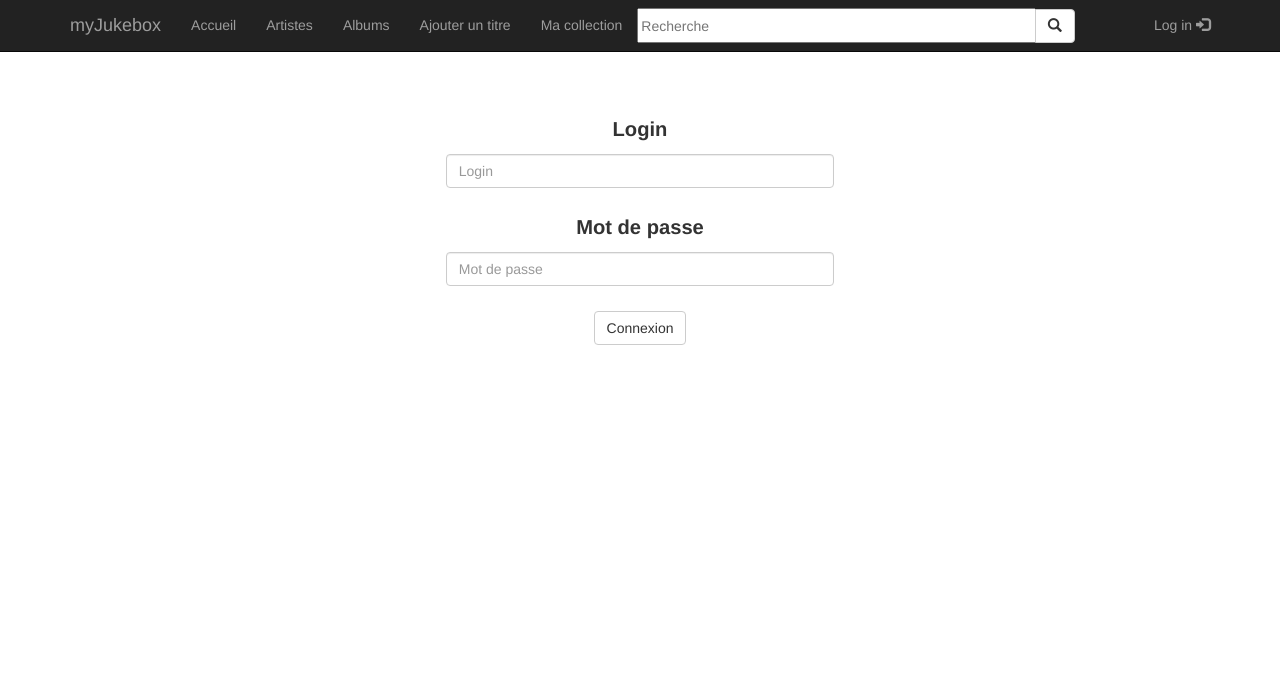
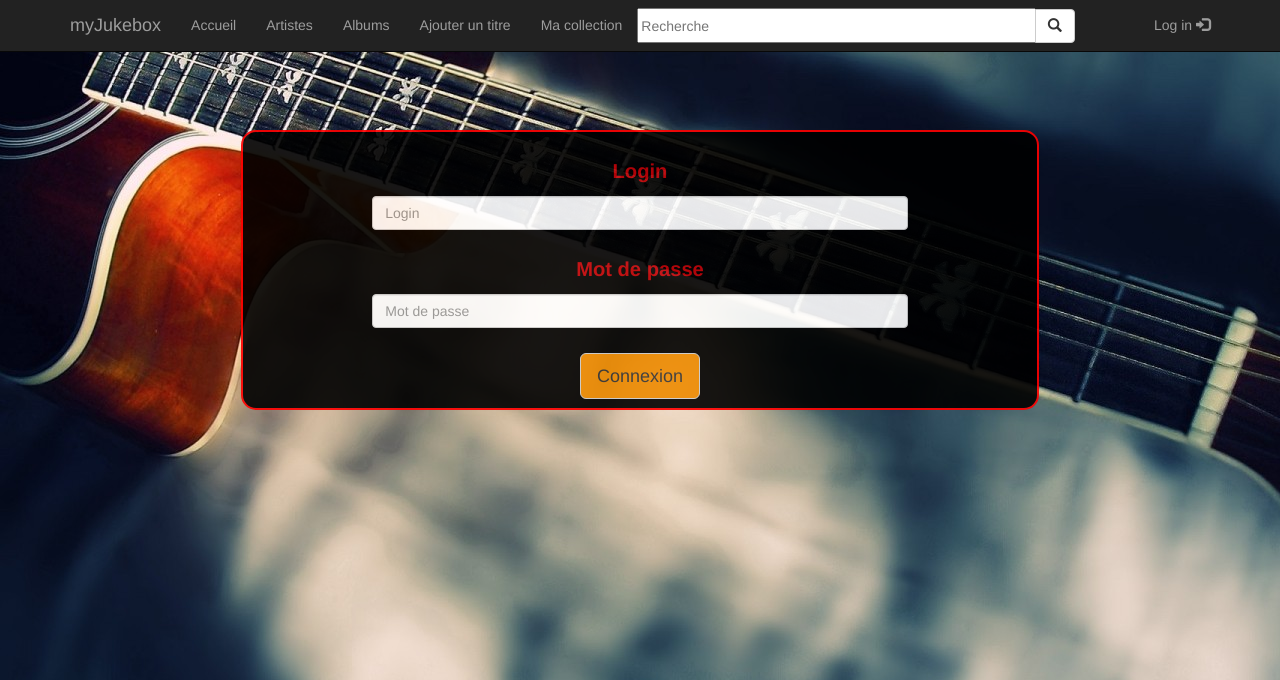
Before and after one commit to jules-larue/myJukebox, a Flask app: page /login/ in a window 1280 px wide. Shown: the top 680 px of the page. Run offline with Flask 2, Linux system fonts and the light colour scheme; some libraries are stand-ins or nearby versions.

Commit message:
refonte graphique de la page de login

```diff
--- a/app/static/login_page.css
+++ b/app/static/login_page.css
@@ -1,6 +1,28 @@
+body{
+    background:url('guitar.jpg');
+    background-size: auto;
+    background-position: center;
+    background-repeat: no-repeat;
+    height: 100%;
+}
+
 label{
     text-align:center;
     font-size:1.2em;
+    color: #bf0105;
+}
+
+.main form{
+    text-align:center;
+    vertical-align:middle;
+    padding: 25px;
+    height: 280px !important;
+    width: 70%;
+    border: 2px solid red;
+    margin: 0 auto 30px auto;
+    border-radius: 15px;
+    background-color: #000;
+    opacity: 0.9;
 }
 
 .main .input{
@@ -9,12 +31,12 @@ label{
 }
 
 .main input{
-    width: 35% !important;
+    width: 75% !important;
     margin:0 auto 25px auto;
 }
 
 .main{
-    margin-top:100px !important;
+    margin-top: 130px !important;
 }
 
 .connexion{
@@ -22,9 +44,20 @@ label{
     margin:auto;
 }
 
+.main button{
+    background: #ed8a00;
+}
+
 @media (max-width:768px){
+    body{
+	background-size: auto;
+	height: 100%;
+    }
     .main input{
 	width:100% !important;
     }
 
+    .main form{
+	width: 100%;
+    }
 }
--- a/app/templates/login_page.html
+++ b/app/templates/login_page.html
@@ -25,7 +25,7 @@
 
   <div class="form-group">
     <div class="col-sm-offset-2 col-sm-12 connexion">
-      <button type="submit" class="btn btn-default connexion">Connexion</button>
+      <button type="submit" class="btn btn-default btn-lg connexion">Connexion</button>
     </div>
   </div>
 </form>
```
Also changed, not shown: app/static/guitar.jpg (added).
